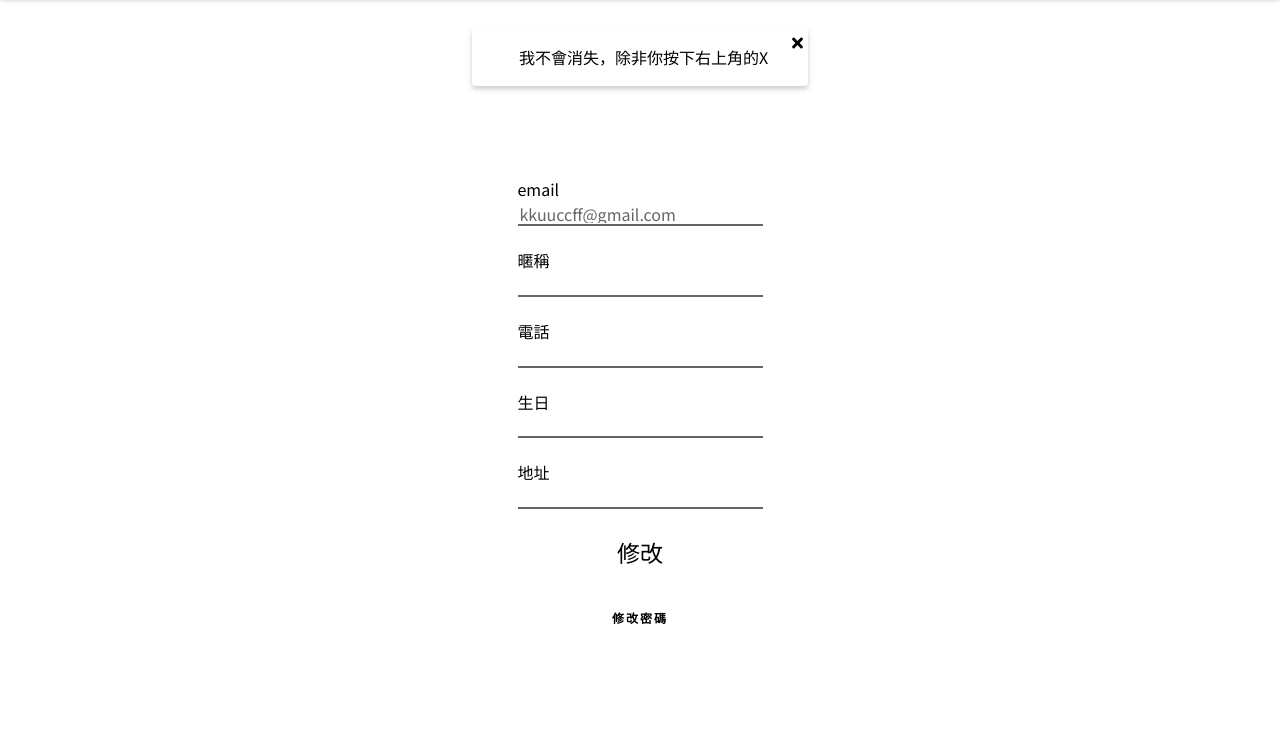
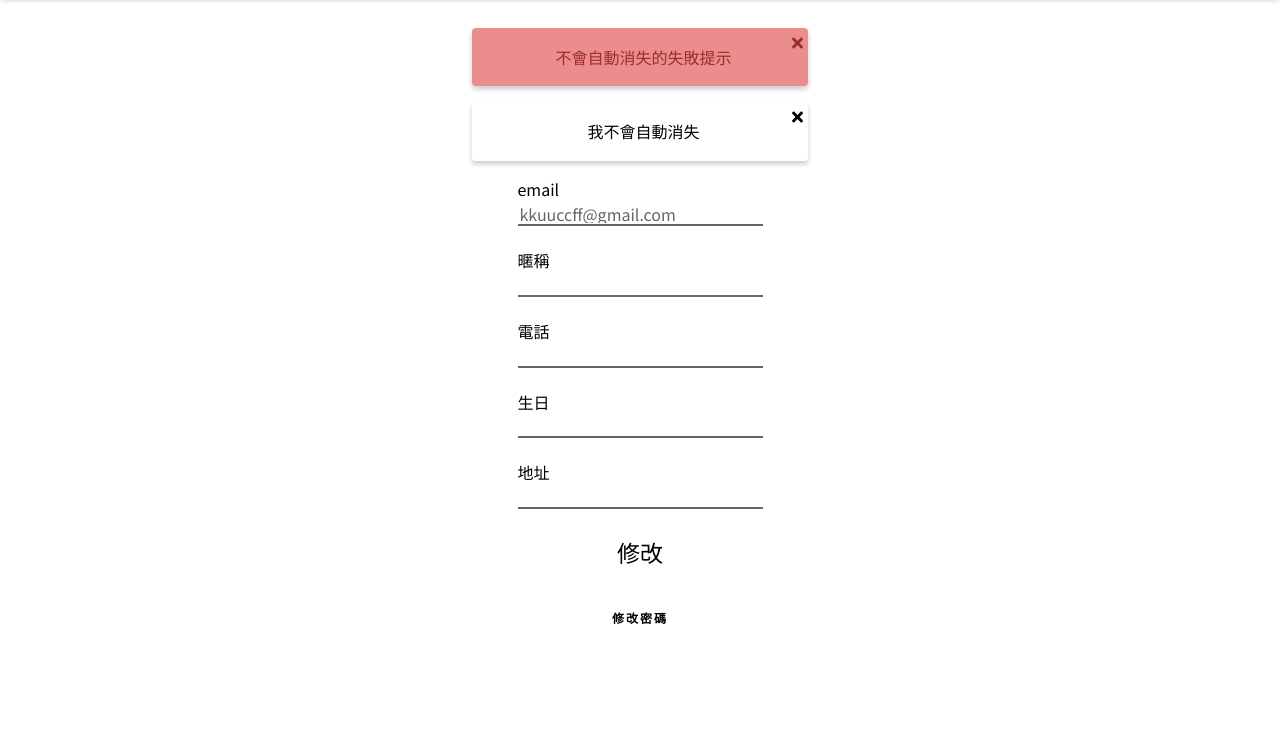
Before and after one commit to HANKSIE/BJ-page, a website built with webpack: page templates/master.html in a window 1280 px wide. Shown: the part 60-800 px from the top of the page. Built offline with nearby package versions, Linux system fonts and the light colour scheme; a web font is replaced by a local one.

Commit message:
修改toast用法

```diff
--- a/css/component/toast.css
+++ b/css/component/toast.css
@@ -1,4 +1,4 @@
-.toast, .toast-keep{
+.toast {
     position: relative;
     text-align: center;
     background-color: white;
--- a/js/index.js
+++ b/js/index.js
@@ -45,29 +45,30 @@ class Toast {
 
     static NORMAL = 0;
 
-    static KEEP = 1;
+    static SUCCESS = 1;
 
-    static SUCCESS = 2;
+    static FAIL = 2;
 
-    static FAIL = 3;
+    static createDefaultConfig() { //回傳預設值
+        return {
+            message: '',
+            type: Toast.NORMAL,
+            delay: 1500,
+            keep: false,
+        }
+    }
 
     //如果type是Toast.KEEP, delay不生效
-    static create(message, type = Toast.NORMAL, delay = 2000) {
+    static create(setting) {
+
+        setting = Object.assign(Toast.createDefaultConfig(), setting);
+
         //創造基礎toast
-        let ref = $(`<div class="toast">&nbsp;&nbsp;${message}</div>`);
+        let ref = $(`<div class="toast">&nbsp;&nbsp;${setting.message}</div>`);
         //依照類型塞入class
-        switch (type) {
+        switch (setting.type) {
             case Toast.NORMAL:
                 ref.addClass('toast-normal');
-                break;
-            case Toast.KEEP:
-                ref.addClass('toast-keep');
-                //加入關閉按鈕
-                let close = $('<div class="toast-close-btn"><i class="fas fa-times"></i></div>');
-                close.click(function () {
-                    Toast.fadeOut(ref, 0);
-                });
-                ref.append(close);
                 break;
             case Toast.SUCCESS:
                 ref.addClass('toast-success');
@@ -80,36 +81,44 @@ class Toast {
                 break;
         }
 
-        if (type != Toast.KEEP) { //類型是Toast.KEEP，不執行fadeOut
-            Toast.fadeOut(ref, delay);
+        if (setting.type == Toast.KEEP || setting.close == true) {
+            //加入關閉按鈕
+            let close = $('<div class="toast-close-btn"><i class="fas fa-times"></i></div>');
+            close.click(function () {
+                Toast.fadeOut(ref, 0);
+            });
+            ref.append(close);
+        } else {
+            Toast.fadeOut(ref, setting.delay);
         }
 
         return ref;
     }
 
     static fadeOut(ref, delay) {
-        setTimeout(() => {
-            let interval = setInterval(() => {
-                if (ref.css('opacity') > 0) {
-                    ref.css('opacity', ref.css('opacity') - 0.1);
-                } else {
+
+        setTimeout(() => { //delay毫秒後才開始動畫
+            ref.animate({ opacity: 0 }, 800); //(delay + 1000)毫秒後變透明
+            setTimeout(() => { //(delay + 800)毫秒後高度縮小
+                let minify = 500;
+                ref.animate({ height: 0, padding: 0, margin: 0 }, minify);
+                setTimeout(() => {
                     ref.remove();
-                    clearInterval(interval);
-                }
-            }, 50);
+                }, minify + 500); //延遲消除dom
+            }, 600);
         }, delay)
     }
 
 }
 
 //demo
-$('#toast-panel').append(Toast.create('一般提示框', Toast.NORMAL));
+$('#toast-panel').append(Toast.create({ message: '一般提示框', type: Toast.NORMAL }));
 setTimeout(function () {
-    $('#toast-panel').append(Toast.create('成功', Toast.SUCCESS));
+    $('#toast-panel').append(Toast.create({ message: '成功', type: Toast.SUCCESS }));
 }, 1000);
 setTimeout(function () {
-    $('#toast-panel').append(Toast.create('失敗', Toast.FAIL));
+    $('#toast-panel').append(Toast.create({ message: '不會自動消失的失敗提示', type: Toast.FAIL, close: true }));
 }, 2000);
 setTimeout(function () {
-    $('#toast-panel').append(Toast.create('我不會消失，除非你按下右上角的X', Toast.KEEP));
+    $('#toast-panel').append(Toast.create({ message: '我不會自動消失', close: true }));
 }, 3000);
```
Also changed, not shown: sample/toast.html (+46 -37 lines).
